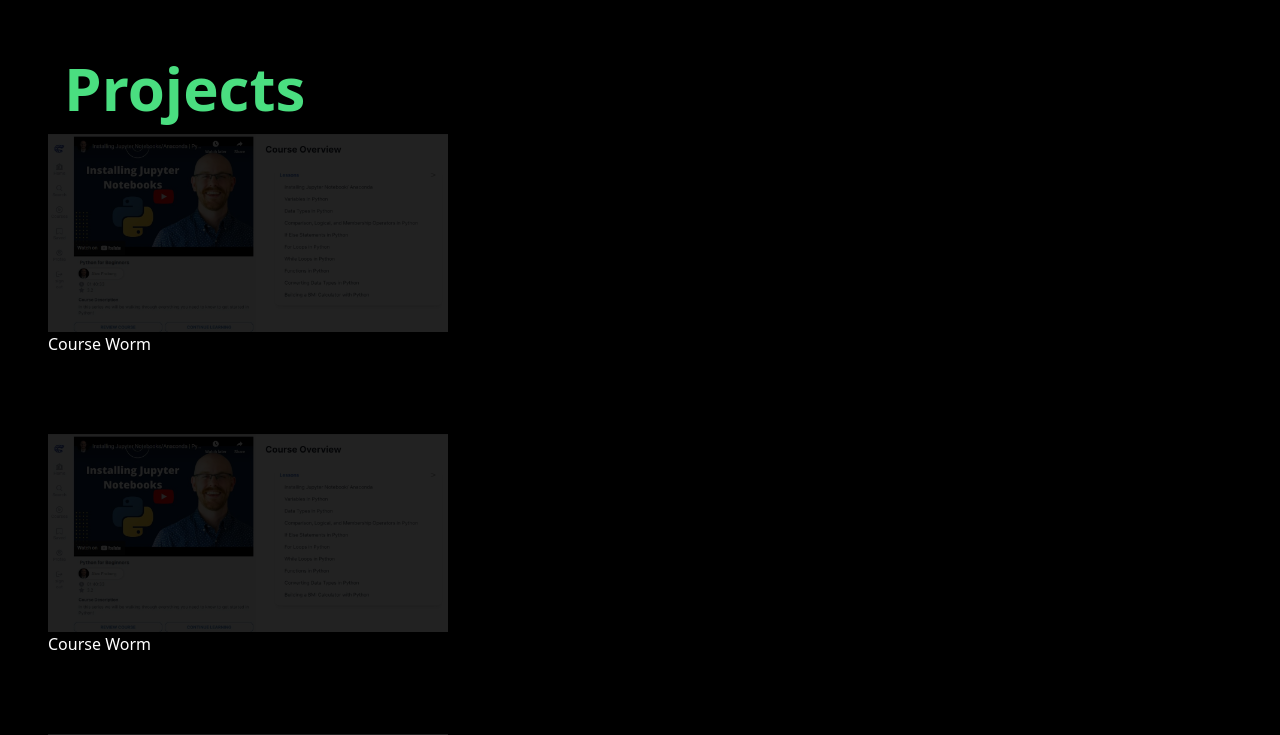
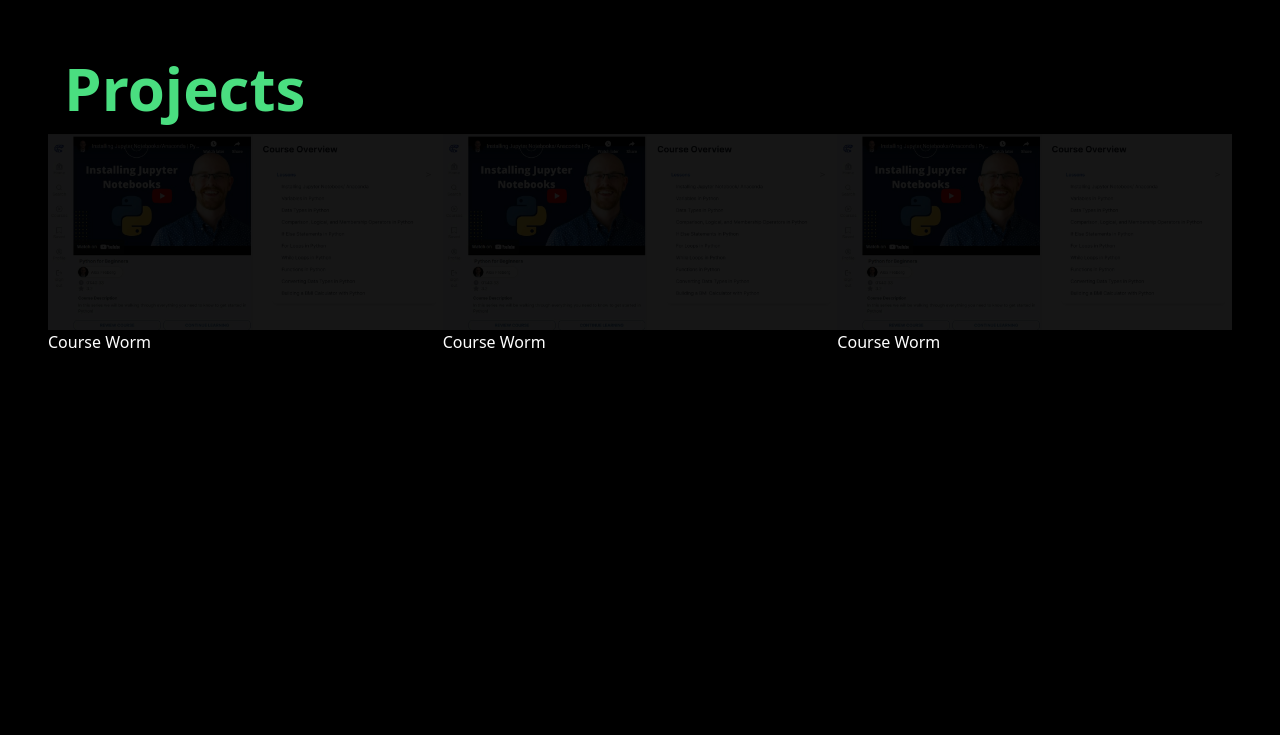
Before and after one commit to zainabaaj/portfolio, a Next.js app in the folder myportfolio/: page / in a window 1280 px wide. Shown: the part 1400-2135 px from the top of the page. After the commit the page ends 1882 px from the top, so only its background shows below. Built offline with nearby package versions, Linux system fonts and the light colour scheme.

Commit message:
feat: project cards

```diff
--- a/myportfolio/components/Portfolio.jsx
+++ b/myportfolio/components/Portfolio.jsx
@@ -8,9 +8,12 @@ const Portfolio = () => {
             id='portfolio'
             className='flex flex-col bg-black p-12 text-justify' >
             <h1 className='text-6xl font-extrabold text-green-400 p-4'>Projects </h1>
-            <ProjectCard />
-            <ProjectCard />
-            <ProjectCard />
+            <div className="flex flex-row">
+                <ProjectCard />
+                <ProjectCard />
+                <ProjectCard />
+            </div>
+
 
 
 
```
